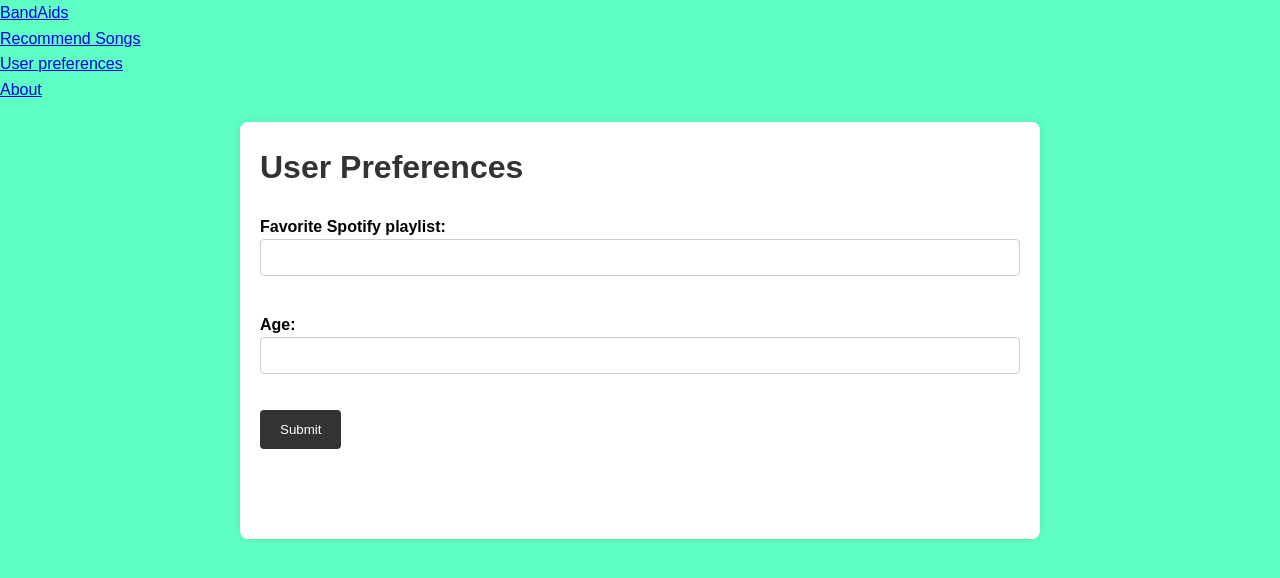
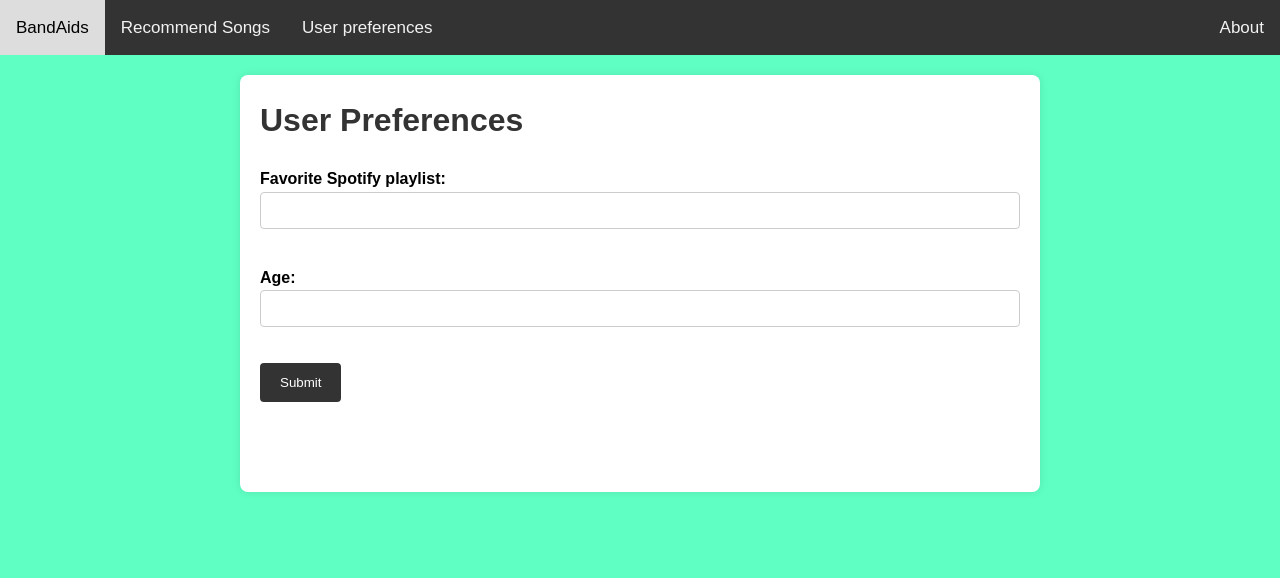
Before and after one commit to yun12341234/Bandaids-Web, a plain HTML site: page Frontend/userpreference.html in a window 1280 px wide. Drawn offline with Linux system fonts and the light colour scheme.

Commit message:
navbar update

```diff
--- a/Frontend/userpreference.html
+++ b/Frontend/userpreference.html
@@ -9,12 +9,14 @@
 </head>
 
 <body>
-  <nav>
-    <div><a href="index.html">BandAids</a></div>
-    <div><a href="recommend.html">Recommend Songs</a></div>
-    <div><a href="userpreference.html">User preferences</a></div>
-    <div><a href="about.html">About</a></div>
-  </nav>
+  <div class="topnav">
+    <a href="index.html">BandAids</a>
+    <a href="recommend.html">Recommend Songs</a>
+    <a href="userpreference.html">User preferences</a>
+    <div class="topnav-right">
+      <a href="about.html">About</a>
+    </div>
+  </div>
 
   <div class="container">
     <h1>User Preferences</h1>
```
